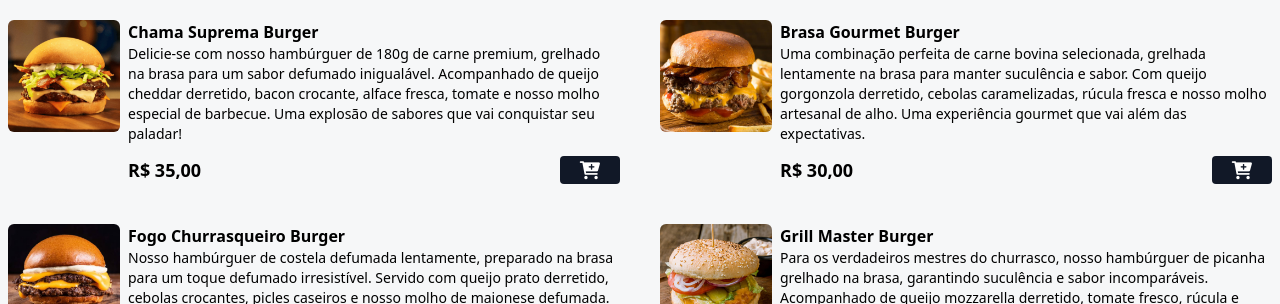
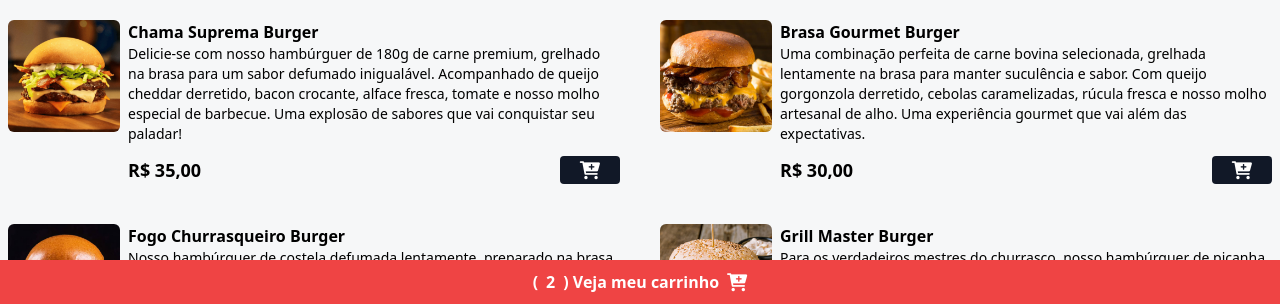
Before and after one commit to rfrancodev/hamburgueria, a website: page index.html in a window 1280 px wide. Shown: the part 496-800 px from the top of the page. Drawn offline with Linux system fonts and the light colour scheme.

Commit message:
Adicionado cart-count rodapé

```diff
--- a/index.html
+++ b/index.html
@@ -277,5 +277,15 @@
 </div>
 <!-- FIM DO MENU -->
 
+<!-- BUTTON CART FOOTER -->
+<footer class="w-full bg-red-500 py-2 fixed bottom-0 z-40 flex items-center justify-center">
+    <button class="flex items-center gap-2 text-white font-bold" id="cart-btn">
+        (<span id="cart-count">2</span>)
+        Veja meu carrinho
+        <i class="fa fa-cart-plus text-lg text-white"></i>
+    </button>
+</footer>
+<!-- FIM BUTTON CART FOOTER -->
+
 </body>
 </html>
```
Also changed, not shown: styles/output.css.
